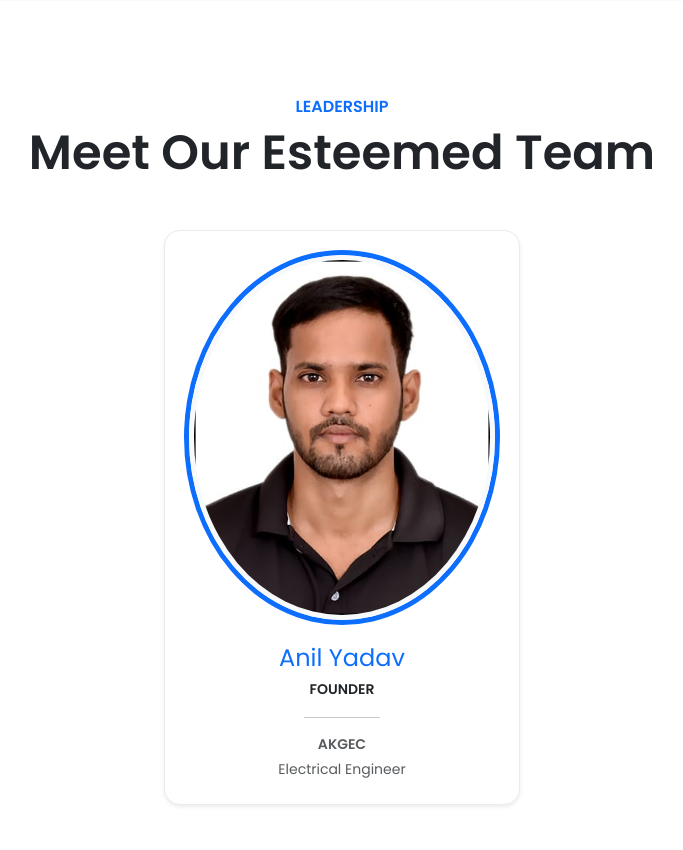
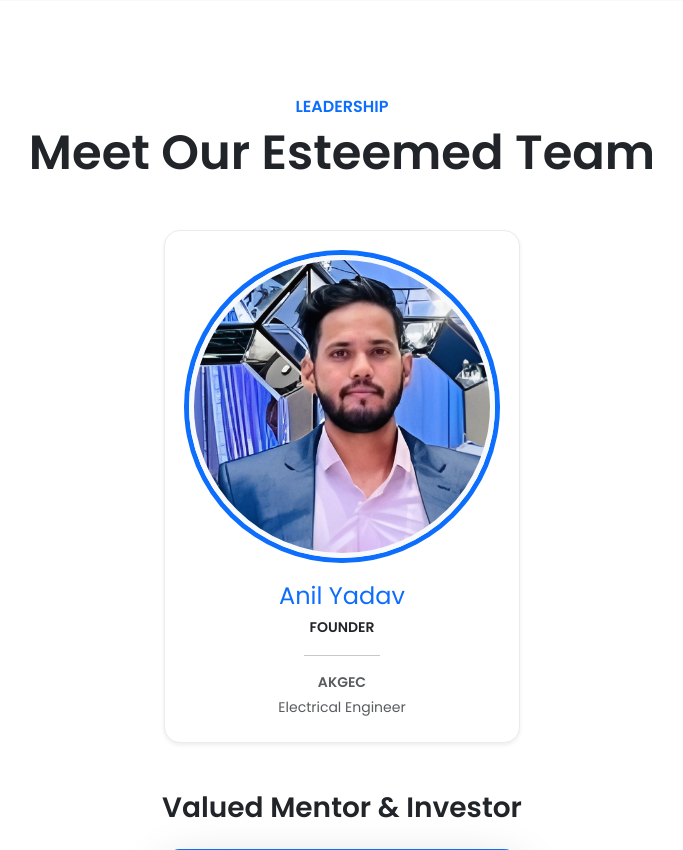
Before and after one commit to shubhsinghsk/AYLB, a Flask app: page /about in a window 1280 px wide. Shown: the part 1859-2709 px from the top of the page, without its empty margins (298-981 px from the left). Run offline with Flask 3, Linux system fonts and the light colour scheme; grey boxes labelled with a size stand in for pictures from a placeholder-image service; some libraries are stand-ins or nearby versions.

Commit message:
adding new anil photo

```diff
--- a/templates/about.html
+++ b/templates/about.html
@@ -91,7 +91,7 @@
             <!-- Founder 1: Vivek Tiwari -->
             <div class="col-lg-4 col-md-6 wow fadeInUp" data-wow-delay="0.3s">
                 <div class="team-card bg-white p-4 text-center rounded-4 h-100 shadow-sm">
-                    <img class="img-fluid rounded-circle founder-img mb-4" src="{{url_for('static', filename='images/anil.jpg')}}" alt="Vivek Tiwari">
+                    <img class="img-fluid rounded-circle founder-img mb-4" src="{{url_for('static', filename='images/anil1.jpg')}}" alt="Vivek Tiwari">
                                 <h4 class="mb-1 text-primary">Anil Yadav</h4>
                                 <small class="text-uppercase fw-bold text-dark">Founder</small>
                                 <hr class="w-25 mx-auto">
```
Also changed, not shown: static/images/anil1.jpg (added).
